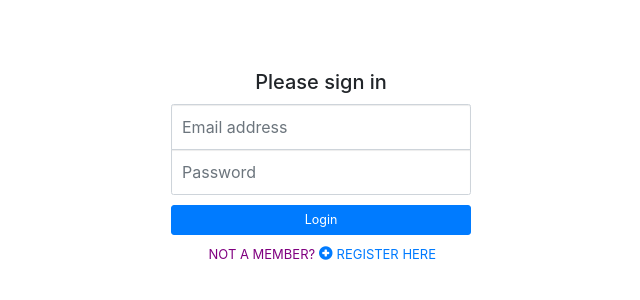
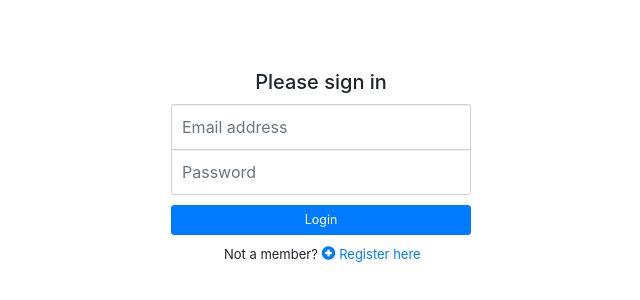
Before and after one commit to pradip98400/Major-Project, a React (Create React App) app: page / in a window 1280 px wide. Shown: the part 112-412 px from the top of the page, without its empty margins (319-959 px from the left). Built offline with nearby package versions, Linux system fonts and the light colour scheme.

Commit message:
Sidebar and news feed improved

```diff
--- a/src/components/Boomarked.js
+++ b/src/components/Boomarked.js
@@ -1,6 +1,4 @@
 import React,{Component} from 'react';
-//styling ko lagi css ne import gardeko chu Query.css
-import "./Query.css";
 export default class Bookmarked  extends Component{
 
     render(){
--- a/src/components/News.js
+++ b/src/components/News.js
@@ -8,7 +8,7 @@ export default class News extends Component{
         data:[]
       };
 
-componentDidMount(){
+fetchResult =() => {
     fetch('https://newsapi.org/v2/top-headlines?country=us&category=technology&apiKey=f26ffb5634314b43828dc583475cdb03').
     then((Response)=>Response.json()).
     then(data =>{
@@ -30,6 +30,11 @@ componentDidMount(){
         this.setState({data:elm})
 
     })
+}
+
+componentDidMount(){
+    this.fetchResult()
+    setInterval(this.fetchResult, 30000);
 }
 
 render(){
--- a/src/components/Query.css
+++ b/src/components/Query.css
@@ -1,4 +1,4 @@
-p{
+.purple{
     text-transform: uppercase;
     color: purple;
 }
--- a/src/components/Query.js
+++ b/src/components/Query.js
@@ -8,7 +8,7 @@ export default class Query extends Component{
         return(
             //div le enclosed gar hai, return bhitra yeuta matra tag le enclosed garnu parcha and nested garna pauchas
             <div>
-                <p>Oi Puskar Chor yeta kaam gar tero Query ko</p>
+                <p className="purple">Oi Puskar Chor yeta kaam gar tero Query ko</p>
             </div>
         )
     }
--- a/src/components/Stories.js
+++ b/src/components/Stories.js
@@ -1,6 +1,5 @@
 import React,{Component} from 'react';
 //styling ko lagi css ne import gardeko chu Query.css
-import "./Query.css";
 export default class Stories extends Component{
 
     render(){
```
